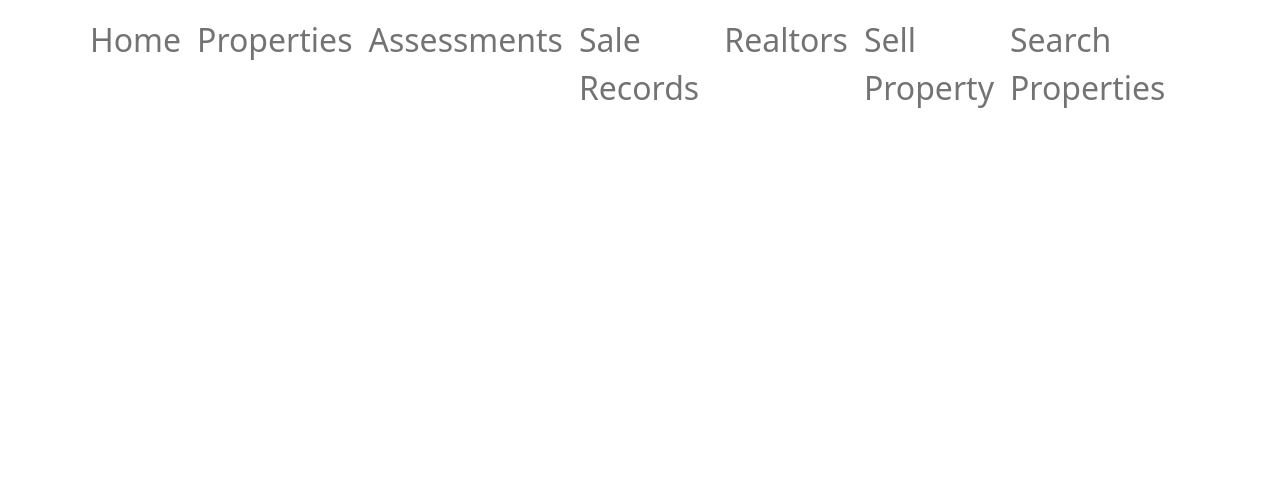
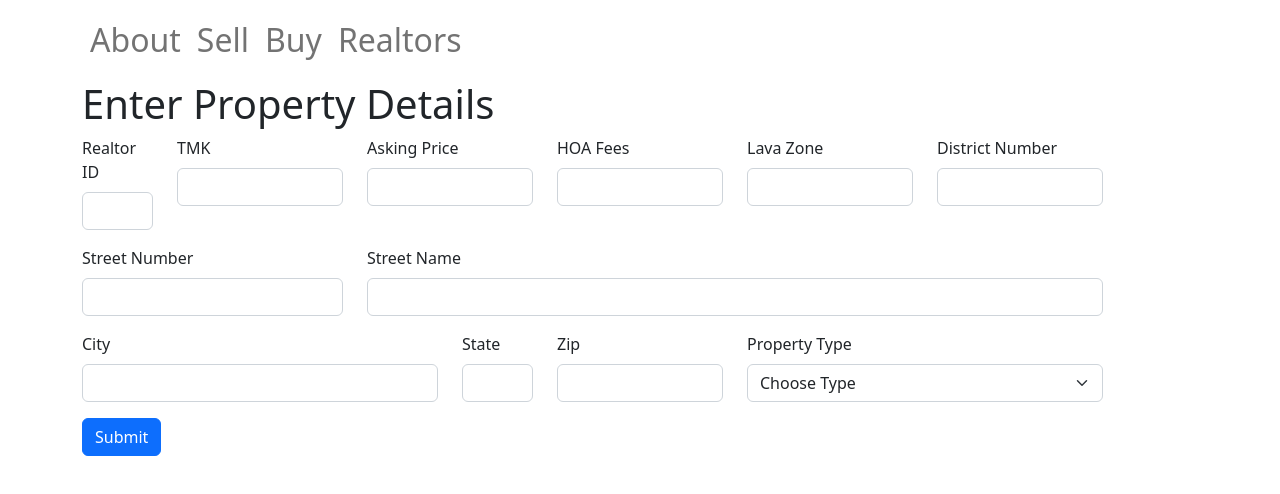
Before and after one commit to rtanimo/RealtyProject, a React (Create React App) app in the folder real_state/: page /sell in a window 1280 px wide. Shown: the top 494 px of the page. Built offline with nearby package versions, Linux system fonts and the light colour scheme.

Commit message:
finish inserting into the database to sell a property

```diff
--- a/real_state/src/components/Navigation.jsx
+++ b/real_state/src/components/Navigation.jsx
@@ -7,13 +7,10 @@ export default function Navigation() {
         <Navbar expand='lg'>
             <Container>
                 <Nav className='me-auto fs-2' >
-                    <Nav.Link href='/'>Home</Nav.Link>
-                    <Nav.Link href='/property'>Properties</Nav.Link>
-                    <Nav.Link href='/assessments'>Assessments</Nav.Link>
-                    <Nav.Link href='/sales-records'>Sale Records</Nav.Link>
+                    <Nav.Link href='/'>About</Nav.Link>
+                    <Nav.Link href='/sell'>Sell</Nav.Link>
+                    <Nav.Link href='/search'>Buy</Nav.Link>
                     <Nav.Link href='/realtors'>Realtors</Nav.Link>
-                    <Nav.Link href='#/property/sell'>Sell Property</Nav.Link>
-                    <Nav.Link href='/search'>Search Properties</Nav.Link>
                 </Nav>
             </Container>
         </Navbar>
--- a/real_state/src/components/Property.jsx
+++ b/real_state/src/components/Property.jsx
@@ -15,6 +15,7 @@ export default function Property(props) {
   const [districtNum, setDistrictNum] = useState(props.district_zone)
   const [districtName, setDistrictName] = useState([])
 
+
   useEffect(() => {
     setTaxMapKey(props.tmk)
   }, [])
@@ -22,6 +23,7 @@ export default function Property(props) {
   useEffect(() => {
     setDistrictNum(props.district_zone)
   },[])
+
 
   const handleClose = () => {
     setShow(false);
@@ -64,7 +66,6 @@ export default function Property(props) {
       districtNum: districtNum
     }).then((response) => {
       setNearbySchools(response.data)
-      console.log(response.data)
     })
   }
 
@@ -102,32 +103,33 @@ export default function Property(props) {
             {props.city}, {props.state} {props.zipcode} <br/>
             </div>
             <div className="pt-1 pb-1">
-            Asking Price: {props.asking_price}
+            <strong>Asking Price:</strong> ${props.asking_price}
             </div>
             {props.hoa_fee != null &&
             <div className='pt-1 pb-1'>
-              HOA Fees: {props.hoa_fee}
+              <strong>HOA Fees:</strong> ${props.hoa_fee}
               </div>}
-            {props.num_bed != null &&
             <div className="pt-1 pb-1">
-            Bedrooms: {props.num_bed} <br/>
-            Bathrooms: {props.num_bath}
-            </div>}
+              {props.houseBed != null && <><strong>Bedrooms:</strong> {props.houseBed}<br/></>}
+              {props.houseBath != null && <><strong>Bathrooms:</strong> {props.houseBath}</>}
+              {props.condoBed != null && <><strong>Bedrooms:</strong> {props.condoBed}<br/></>}
+              {props.condoBath != null && <><strong>Bathrooms:</strong> {props.condoBath}</>}
+            </div>
             <div className="pt-1 pb-1">
             {props.acres != null && <>Acreage: {props.acres}<br/></>}
             {props.sq_ft != null && <>Square Footage: {props.sq_ft}</>}
             </div>
             <div className="pt-1 pb-1">
-              District Name: {districtName.map(name => <>{name.Zone_Name}</>)}
+              <strong>District Name:</strong> {districtName.map(name => <>{name.Zone_Name}</>)}
             <br/>
-            Lava Zone: {props.lava_zone}
+            <strong>Lava Zone:</strong> {props.lava_zone}
             </div>
             <div className="pt-1 pb-1">
-            Realtor: {props.realtor_id}
+            <strong>Realtor:</strong> {props.realtor_id}
             </div>
 
             <div className="pt-1, pb-1">
-              Sale Record:
+              <strong>Sale Record:</strong>
               <Table className="pt-5" striped bordered hovered="sm">
                 <thead>
                   <tr>
@@ -149,7 +151,7 @@ export default function Property(props) {
             </div>
 
             <div className="pt-1, pb-1">
-              Assessments:
+              <strong>Assessments:</strong>
               <Table className="pt-5" striped bordered hovered="sm">
                 <thead>
                   <tr>
@@ -175,7 +177,7 @@ export default function Property(props) {
             </div>
 
             <div className="pt-1, pb-1">
-              Tax History:
+              <strong>Tax History:</strong>
               <Table className="pt-5" striped bordered hovered="sm">
                 <thead>
                   <tr>
@@ -196,7 +198,7 @@ export default function Property(props) {
             </div>
 
             <div className="pt-1, pb-1">
-              Nearby Schools:
+              <strong>Nearby Schools:</strong>
               <Table className="pt-5" striped bordered hovered="sm">
                 <thead>
                   <tr>
--- a/real_state/src/pages/App.jsx
+++ b/real_state/src/pages/App.jsx
@@ -6,6 +6,7 @@ import Assessments from "./Assessments"
 import Navigation from "../components/Navigation"
 import Realtors from "./Realtors"
 import Search from "./Search"
+import SellProperty from "./SellProperty"
 
 export default function App() {
   return(
@@ -13,11 +14,9 @@ export default function App() {
     <Navigation />
     <Routes>
       <Route path="/" element={<Home />} />
-      <Route path="/property" element={<Properties />} />
-      <Route path="/sales-records" element={<SaleRecords />} />
-      <Route path="/assessments" element={<Assessments />} />
       <Route path="/realtors" element={<Realtors />} />
       <Route path="/search" element={<Search />} />
+      <Route path="/sell" element={<SellProperty />} />
     </Routes>
     </>
   )
--- a/real_state/src/pages/Search.jsx
+++ b/real_state/src/pages/Search.jsx
@@ -38,6 +38,7 @@ export default function Search(){
             lavaZone: lavaZone
         }).then((response) => {
             setResultList(response.data)
+            console.log(response.data)
         })
     }
 
@@ -150,8 +151,12 @@ export default function Search(){
                     </Form>
                 </div>
 
+
+
                 <div className="col-9">
+                {resultList.length !== 0 ?
                     <div className="row">
+
                         {resultList.map( (item) => (
                             <Property
                                 tmk={item.TMK}
@@ -166,15 +171,25 @@ export default function Search(){
                                 district_zone={item.District_Num}
                                 realtor_id={item.Realtor_ID}
                                 hoa_fee={item.HOA_Fees}
-                                num_bed={item.Num_Bedroom}
-                                num_bath={item.Num_Bathroom}
+                                houseBed={item.houseBed}
+                                houseBath={item.houseBath}
+                                condoBath={item.condoBath}
+                                condoBed={item.condoBed}
                                 acres={item.Acreage}
                                 sq_ft={item.Square_Footage}
                                 d_num={item.District_Num}
                             />
                         ))}
                     </div>
+                    :
+                    <div className="jumbotron jumbotron-fluid">
+                    <div className="container">
+                      <h1 className="display-4">No Results</h1>
+                      <p className="lead">Please try your search again or contact Ethan Sick.</p>
+                    </div>
+                  </div>}
                 </div>
+
 
             </div>
 
--- /dev/null
+++ b/real_state/src/pages/SellProperty.jsx
@@ -0,0 +1,205 @@
+import React, { useState, useEffect } from 'react'
+import Button from 'react-bootstrap/Button';
+import Form from 'react-bootstrap/Form';
+import Container from 'react-bootstrap/Container';
+import Row from 'react-bootstrap/Row';
+import Col from 'react-bootstrap/Col';
+import axios from 'axios'
+
+export default function SellProperty() {
+
+    const [realtorID, setRealtorID] = useState()
+    const [TMK, setTMK] = useState()
+    const [askingPrice, setAskingPrice] = useState()
+    const [HOA, setHOA] = useState()
+    const [lavaZone, setLavaZone] = useState()
+    const [districtZone, setDistrictZone] = useState()
+    const [streetNumber, setStreetNumber] = useState()
+    const [streetName, setStreetName] = useState("")
+    const [city, setCity] = useState("")
+    const [state, setState] = useState("")
+    const [zip, setZip] = useState()
+    const [propertyType, setPropertyType] = useState("")
+    const [bedrooms, setBedrooms] = useState()
+    const [bathrooms, setBathrooms] = useState()
+    const [acreage, setAcreage] = useState()
+    const [sqFootage, setSqFootage] = useState()
+    const [aptNum, setAptNum] = useState()
+
+    function handleOnSubmit(event) {
+        axios.post("/api/sell", {
+            realtorID: realtorID,
+            TMK: TMK,
+            askingPrice: askingPrice,
+            HOA: HOA,
+            lavaZone: lavaZone,
+            districtZone: districtZone,
+            streetNumber: streetNumber,
+            streetName: streetName,
+            city: city,
+            state: state,
+            zip: zip,
+            propertyType: propertyType,
+            bedrooms: bedrooms,
+            bathrooms: bathrooms,
+            acreage: acreage,
+            sqFootage: sqFootage,
+            aptNum: aptNum
+        }).then((response) => {
+            console.log(response)
+        })
+    }
+
+
+    return(
+        <Container>
+            <h1>Enter Property Details</h1>
+            <Form onSubmit={handleOnSubmit}>
+                <Row className='mb-3'>
+                <Form.Group as={Col} md='1'>
+                <Form.Label>Realtor ID</Form.Label>
+                <Form.Control type="number" onChange={(e) => setRealtorID(e.target.value)} value={realtorID} />
+                </Form.Group>
+
+                <Form.Group as={Col} md='2'>
+                <Form.Label>TMK</Form.Label>
+                <Form.Control type="number" onChange={(e) => setTMK(e.target.value)} value={TMK} />
+                </Form.Group>
+
+                <Form.Group as={Col} md='2'>
+                <Form.Label>Asking Price</Form.Label>
+                <Form.Control type="number" onChange={(e) => setAskingPrice(e.target.value)}
+                value={askingPrice} />
+                </Form.Group>
+
+                <Form.Group as={Col} md='2'>
+                <Form.Label>HOA Fees</Form.Label>
+                <Form.Control type="number" onChange={(e) => setHOA(e.target.value)} value={HOA} />
+                </Form.Group>
+
+                <Form.Group as={Col} md='2'>
+                <Form.Label>Lava Zone</Form.Label>
+                <Form.Control type="number" onChange={(e) => setLavaZone(e.target.value)} value={lavaZone} />
+                </Form.Group>
+
+                <Form.Group as={Col} md='2'>
+                <Form.Label>District Number</Form.Label>
+                <Form.Control type="number" onChange={(e) => setDistrictZone(e.target.value)}
+                value={districtZone} />
+                </Form.Group>
+                </Row>
+
+                <Row className='mb-3'>
+                <Form.Group as={Col} md="3">
+                <Form.Label>Street Number</Form.Label>
+                <Form.Control type="text" onChange={(e) => setStreetNumber(e.target.value)} value={streetNumber} />
+                </Form.Group>
+
+                <Form.Group as={Col} md="8">
+                <Form.Label>Street Name</Form.Label>
+                <Form.Control type="text" onChange={(e) => setStreetName(e.target.value)} value={streetName}/>
+                </Form.Group>
+                </Row>
+
+                <Row className="mb-3">
+                <Form.Group as={Col} md="4" controlId="validationCustom03">
+                <Form.Label>City</Form.Label>
+                <Form.Control type="text" required onChange={(e) => setCity(e.target.value)} value={city} />
+                <Form.Control.Feedback type="invalid">
+                    Please provide a valid city.
+                </Form.Control.Feedback>
+                </Form.Group>
+
+                <Form.Group as={Col} md="1" controlId="validationCustom04">
+                <Form.Label>State</Form.Label>
+                <Form.Control type="text" required onChange={(e) => setState(e.target.value)} value={state}/>
+                <Form.Control.Feedback type="invalid">
+                    Please provide a valid state.
+                </Form.Control.Feedback>
+                </Form.Group>
+
+                <Form.Group as={Col} md="2" controlId="validationCustom05">
+                <Form.Label>Zip</Form.Label>
+                <Form.Control type="text" required onChange={(e) => setZip(e.target.value)} value={zip} />
+                <Form.Control.Feedback type="invalid">
+                    Please provide a valid zip.
+                </Form.Control.Feedback>
+                </Form.Group>
+
+                <Form.Group as={Col} md="4">
+                <Form.Label>Property Type</Form.Label>
+                <Form.Select onChange={(e) => setPropertyType(e.target.value)} value={propertyType}>
+                <option value="choose_type">Choose Type</option>
+                <option value="house">House</option>
+                <option value="condo">Condominium</option>
+                <option value="empty_lot">Empty Lot</option>
+                </Form.Select>
+                </Form.Group>
+                </Row>
+
+                {propertyType === "house" &&
+                    <Row className='mb-3'>
+                    <Form.Group as={Col} md="2">
+                    <Form.Label>Bedrooms</Form.Label>
+                    <Form.Control type="number" onChange={(e) => setBedrooms(e.target.value)} value={bedrooms}/>
+                    </Form.Group>
+
+                    <Form.Group as={Col} md="2">
+                    <Form.Label>Bathrooms</Form.Label>
+                    <Form.Control type="number" onChange={(e) => setBathrooms(e.target.value)} value={bathrooms}/>
+                    </Form.Group>
+
+                    <Form.Group as={Col} md="2">
+                    <Form.Label>Acreage</Form.Label>
+                    <Form.Control type="number" onChange={(e) => setAcreage(e.target.value)} value={acreage}/>
+                    </Form.Group>
+
+                    <Form.Group as={Col} md="2">
+                    <Form.Label>Square Footage</Form.Label>
+                    <Form.Control type="number" onChange={(e) => setSqFootage(e.target.value)} value={sqFootage}/>
+                    </Form.Group>
+                    </Row>
+                }
+
+                {propertyType === "condo" &&
+                    <Row className='mb-3'>
+                    <Form.Group as={Col} md="2">
+                    <Form.Label>Bedrooms</Form.Label>
+                    <Form.Control type="number" onChange={(e) => setBedrooms(e.target.value)} value={bedrooms}/>
+                    </Form.Group>
+
+                    <Form.Group as={Col} md="2">
+                    <Form.Label>Bathrooms</Form.Label>
+                    <Form.Control type="number" onChange={(e) => setBathrooms(e.target.value)} value={bathrooms}/>
+                    </Form.Group>
+
+                    <Form.Group as={Col} md="2">
+                    <Form.Label>Apt Number</Form.Label>
+                    <Form.Control type="number" onChange={(e) => setAptNum(e.target.value)} value={aptNum}/>
+                    </Form.Group>
+
+                    <Form.Group as={Col} md="2">
+                    <Form.Label>Square Footage</Form.Label>
+                    <Form.Control type="number" onChange={(e) => setSqFootage(e.target.value)} value={sqFootage}/>
+                    </Form.Group>
+                    </Row>
+                }
+
+                {propertyType === "empty_lot" &&
+                    <Row className='mb-3'>
+                    <Form.Group as={Col} md="2">
+                    <Form.Label>Acreage</Form.Label>
+                    <Form.Control type="number" onChange={(e) => setAcreage(e.target.value)} value={acreage}/>
+                    </Form.Group>
+                    </Row>
+                }
+
+
+                <Button variant="primary" type="submit">
+                Submit
+                </Button>
+
+            </Form>
+    </Container>
+    );
+}
```
Also changed, not shown: 2 other files (tests, documents, lock files or other folders).
